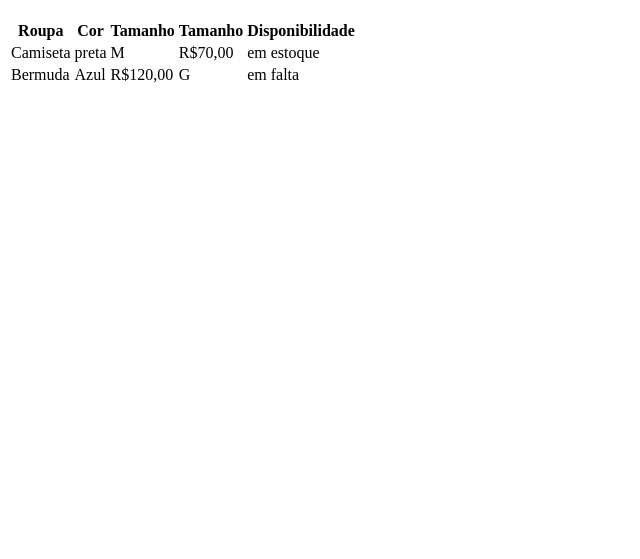
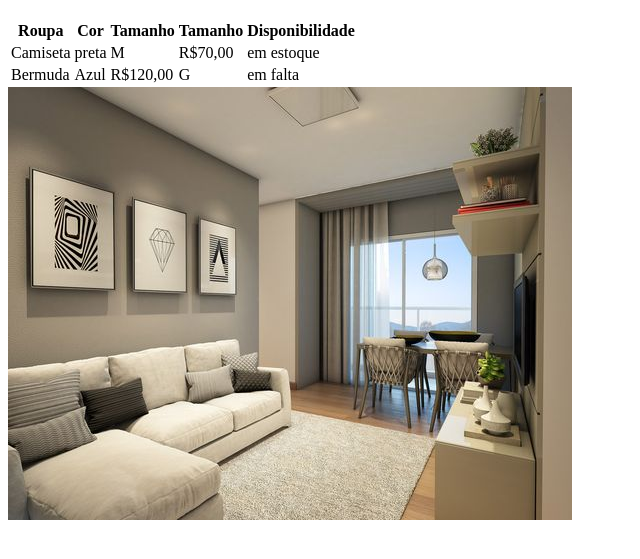
Before and after one commit to jeziel-nogueira/jeziel-nogueira.github.io, a plain HTML site: page index.html in a window 1280 px wide. Shown: the part 61-620 px from the top of the page, without its empty margins (0-640 px from the left). Drawn offline with Linux system fonts and the light colour scheme.

Commit message:
add img sala na index

```diff
--- a/index.html
+++ b/index.html
@@ -32,5 +32,6 @@
             <td>em falta</td>
         </tr>
     </table>
+    <img src="img/Sala.jpg">
 </body>
 </html>
```
